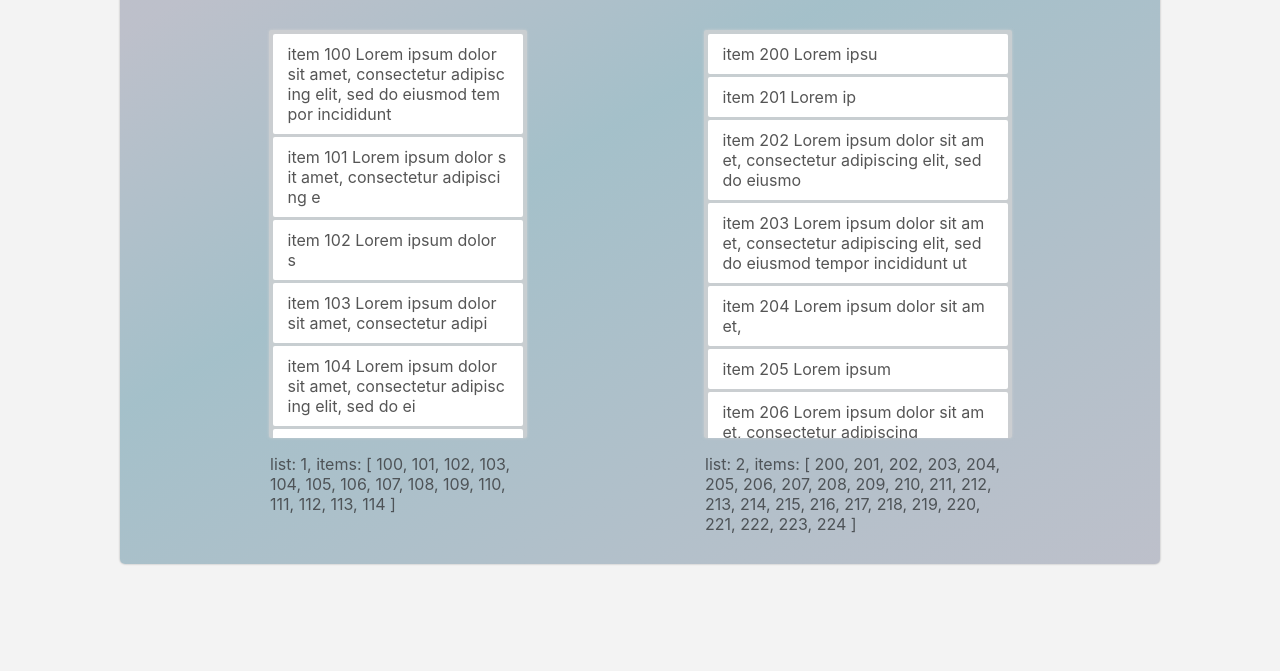
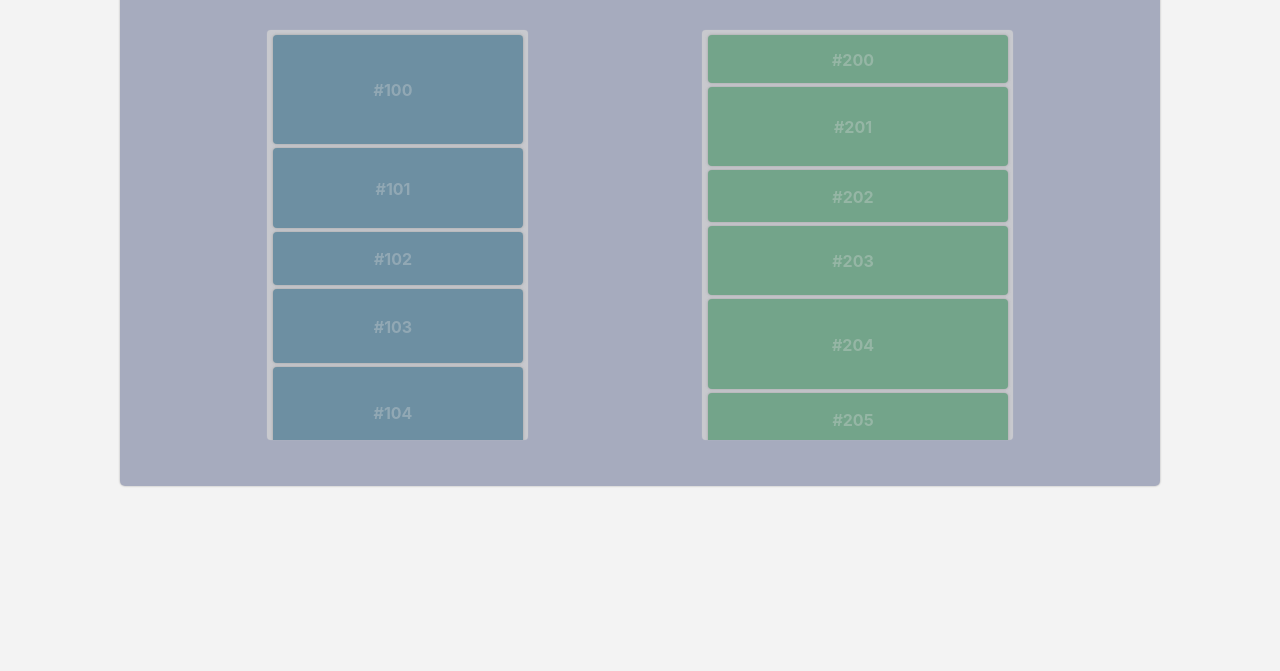
Before and after one commit to blinpete/vue-dragondrop, a plain HTML site: page index.html in a window 1280 px wide. Shown: the part 129-800 px from the top of the page. Drawn offline with Linux system fonts and the light colour scheme.

Commit message:
styles update to make it look simple

```diff
--- a/index.html
+++ b/index.html
@@ -14,13 +14,20 @@
         <h1>VueJS: Drag & drop cards</h1>
         <div class="container">
             <Container v-for="list in lists" :list="list.items">
-                <Draggable v-for="(item,idx) in list.items" class="item" :key="item.id" :index="idx" :item="item">@{item.text}</Draggable>
+                <Draggable
+                    v-for="(item,idx) in list.items" :key="item.id" class="item"
+                    :index="idx" :item="item" :style="item.style"
+                >@{item.text}</Draggable>
             </Container>
         </div>
 
         <!-- <hr> -->
-        <div class="container">
+        <!-- <div class="container">
             <div v-for="list in lists" class="info">list: @{list.id}, items: @{list.items.map(i=> i.id)}</div>
+        </div> -->
+        <div hidden>
+            <div>dragging: @{manager.dragging ? manager.dragging.item.id : 'null'}</div>
+            <div>hovered: @{manager.hovered ? manager.hovered.item.id : 'null'}</div>
         </div>
     </article>
 </body>
--- a/index.js
+++ b/index.js
@@ -1,21 +1,58 @@
 
 const lorem = "Lorem ipsum dolor sit amet, consectetur adipiscing elit, sed do eiusmod tempor incididunt ut labore et dolore magna aliqua. Ut enim ad minim veniam, quis nostrud exercitation ullamco laboris nisi ut aliquip ex ea commodo consequat.";
 
-function dummyLists(){
+function dummyLists(lengths, mode='text'){
+
+    let colors = [
+        '#6d8fa2', // blue
+        '#73a48a', // green
+        '#b07272', // red blood
+
+        '#5b7f94', // blue
+        '#5a9878', // green
+
+        '#519e70', // green
+        '#6996a0', // blue
+
+        '#74b176', // green dragon
+        '#669fc0', // blue drop
+        '#b56b6b', // red blood
+    ];
 
     var lists = [];
-    for (var i in arguments) {
+    for (var i in lengths) {
+        let color = colors[i%colors.length];
+
         lists.push( {id: +i+1, items: []} );
-        for (k in Array(arguments[i]).fill()) {
+        for (k in Array(lengths[i]).fill()) {
             var id = +k+100*(+i+1);
-            lists[i].items.push({id: id, text: `item ${id} `+lorem.substr(0,parseInt(100*Math.random()))})
+            var height = 20+parseInt(80*Math.random())+'px';
+            var item = {
+                id: id,
+                text: `#${id}`,
+            };
+
+            if (mode === 'text')
+                item.text += ' '+lorem.substr(0,20+parseInt(100*Math.random()));
+            else
+                item.style = {
+                    height: height,
+                    lineHeight: height,
+                    backgroundColor: color,
+                    textAlign: 'center',
+                    paddingBottom: '8px',
+                    paddingLeft: '5px',
+                    color: 'rgba(216, 216, 216, 0.342)',
+                };
+
+            lists[i].items.push(item);
         }
     }
 
     return lists;
 }
 
-const lists = dummyLists(15,25);
+const lists = dummyLists([20,15], mode='colors');
 
 
 window.app = new Vue({
@@ -23,6 +60,7 @@ window.app = new Vue({
     delimiters: ["@{", "}"],
     data: {
         lists: lists,
+        manager: manager,
     },
 
     mounted(){
--- a/style.css
+++ b/style.css
@@ -8,8 +8,9 @@ body {
 
 
 #app {
-    /* background-color: #6e779894; */
-	background: linear-gradient(150deg, #969bad94 10%, #90b3bfcb 40%, #969bad94);
+    /* background-color: #c1c1c394; */
+    background-color: #6e779894;
+	/* background: linear-gradient(150deg, #969bad94 10%, #90b3bfcb 40%, #969bad94); */
 
     box-shadow: 0 0 2px #a1a1a1;
 
@@ -37,12 +38,12 @@ h1 {
 .list {
     width: 300px;
     background-color: rgb(211, 211, 211, .75);
-    border-radius: 1px;
-    padding: 4px;
+    /* background-color: rgb(55, 55, 55, .75); */
+    padding: 5px 5px 5px 6px;
 
     max-height: 400px;
     overflow-y: scroll;
-    box-shadow: 0 0 3px rgb(211, 211, 211, .75);
+    box-shadow: 0 0 1px rgb(211, 211, 211, .75);
 }
 
 
@@ -50,10 +51,18 @@ h1 {
     background-color: #fff;
     list-style: none;
     padding: 10px 15px;
-    margin: 3px 0 0 0;
-    color: rgb(66, 66, 66, 90%);
+    margin: 4px 0 0 0;
+    color: rgb(66, 66, 66, 75%);
+
+    /* to see horizontal cards */
+    /* display: table-cell;
+    vertical-align: middle; */
 
     /* transition: all .3s ; */
+
+    /* border: 3px solid #6b6b6b; */
+    font-weight: bold;
+    box-shadow: 0 0 3px rgba(146, 146, 146, 0.75);
 }
 
 *.unselectable {
@@ -68,7 +77,7 @@ h1 {
     margin-top: 0;
 }
 .list, .item {
-    border-radius: 2px;
+    border-radius: 4px;
     word-break: break-all;
 }
 
@@ -86,15 +95,15 @@ h1 {
 /* --------------------- scroll styles ------------ */
 ::-webkit-scrollbar {
     background-color: transparent;
-    width: 10px;
+    width: 12px;
     /* left: -5px;
     position: relative; */
 }
 ::-webkit-scrollbar-thumb {
     background-color: rgb(186, 187, 190);
-    border-radius: 4px;
+    border-radius: 5px;
 
-    border: 2px solid transparent;
+    border: 3px solid transparent;
     background-clip: padding-box;
 
     /* border-left: 2px solid transparent; */
```
